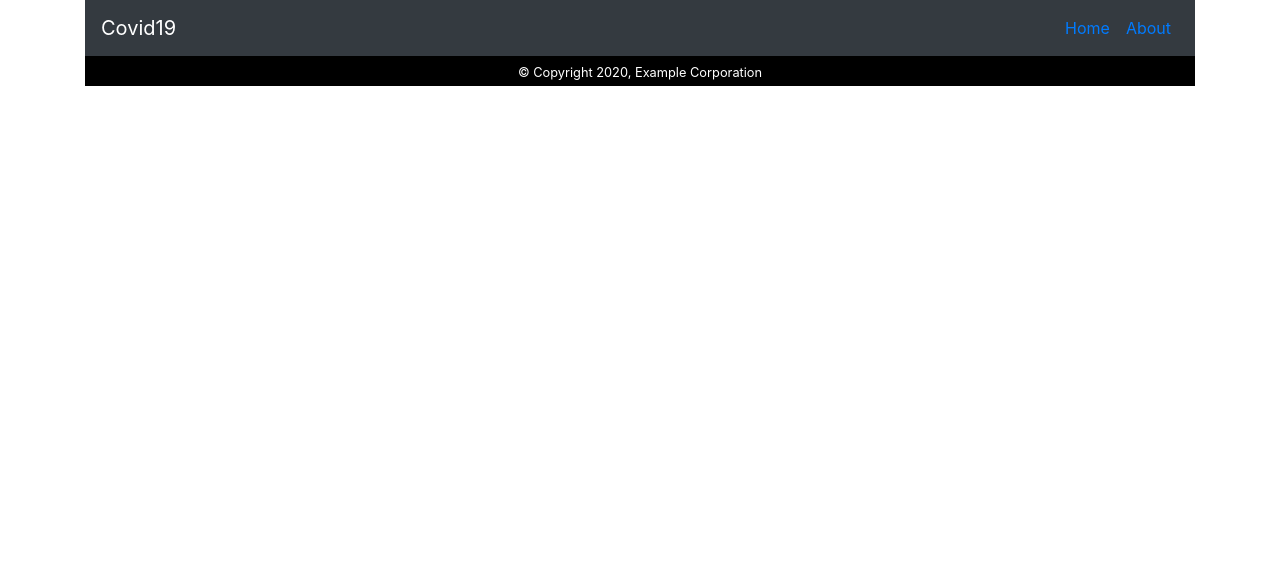
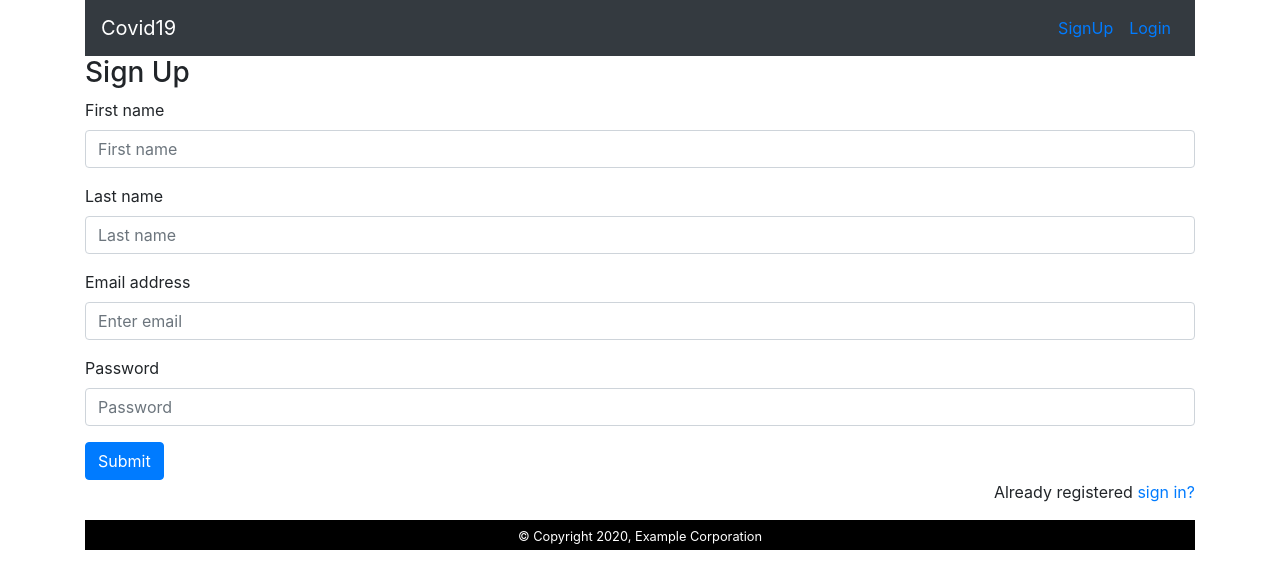
Before and after one commit to rajeev37/covid19-ui, a React (Create React App) app: page /sign-up in a window 1280 px wide. Shown: the top 588 px of the page. Built offline with nearby package versions, Linux system fonts and the light colour scheme.

Commit message:
added login pages and mobx setup

```diff
--- a/package.json
+++ b/package.json
@@ -7,6 +7,8 @@
     "@testing-library/react": "^9.5.0",
     "@testing-library/user-event": "^7.2.1",
     "bootstrap": "^4.5.0",
+    "mobx": "^5.15.4",
+    "mobx-react": "^6.2.2",
     "node-sass": "^4.14.1",
     "react": "^16.13.1",
     "react-bootstrap": "^1.0.1",
@@ -34,5 +36,8 @@
       "last 1 firefox version",
       "last 1 safari version"
     ]
+  },
+  "devDependencies": {
+    "babel-preset-mobx": "^2.0.0"
   }
 }
--- a/src/App.js
+++ b/src/App.js
@@ -3,8 +3,10 @@ import { Switch, Route } from "react-router-dom";
 import './App.scss';
 import Header from "./Components/organisms/Header/Header.js";
 import Footer from "./Components/organisms/Footer/Footer.js";
-import Home from "./Components/Home/Home.js"
-import About from "./Components/About/About.js"
+import Home from "./Components/Home/Home.js";
+import About from "./Components/About/About.js";
+import SignUp from "./Components/SignUp/SignUp.js";
+import Login from "./Components/Login/Login.js";
 function App() {
   return (
     <div className="App">
@@ -12,6 +14,8 @@ function App() {
       <Switch>
         <Route component={About} path="/about" />
         <Route component={Home} exact path="/" />
+        <Route component={SignUp} path="/sign-up" />
+        <Route component={Login} exact path="/sign-in" />
       </Switch>
       <Footer/>
     </div>
--- /dev/null
+++ b/src/Components/Login/Login.js
@@ -0,0 +1,59 @@
+import React from "react";
+import { Form, Button } from 'react-bootstrap';
+
+class Login extends React.Component {
+    constructor(props) {
+        super(props);
+        this.state = {
+            email: "",
+            password: "",
+            rememberMe: ""
+        }
+    }
+    changeHandler = e => {
+        this.setState({ [e.target.name]: e.target.value });
+    }
+    submitLogin = (e) => {
+        e.preventDefault();
+        console.log("$$$$$$$$$$$", this.state);
+    }
+    render() {
+        const { email, password, rememberMe } = this.state;
+        return (
+            <Form onSubmit={this.submitLogin}>
+                <Form.Group controlId="formBasicEmail">
+                    <Form.Label>Email address</Form.Label>
+                    <Form.Control
+                        type="email"
+                        name="email"
+                        value={email}
+                        onChange={this.changeHandler}
+                        placeholder="Enter email"
+                    />
+                </Form.Group>
+                <Form.Group controlId="formBasicPassword">
+                    <Form.Label>Password</Form.Label>
+                    <Form.Control
+                        type="password"
+                        name="password"
+                        value={password}
+                        onChange={this.changeHandler}
+                        placeholder="Password"
+                    />
+                </Form.Group>
+                <Form.Group controlId="formBasicCheckbox">
+                    <Form.Check
+                        type="checkbox"
+                        name="rememberMe"
+                        value={rememberMe}
+                        onChange={this.changeHandler}
+                        label="Remember me" />
+                </Form.Group>
+                <Button variant="primary" type="submit">
+                    Submit
+                </Button>
+            </Form>
+        );
+    }
+}
+export default Login;
--- /dev/null
+++ b/src/Components/SignUp/SignUp.js
@@ -0,0 +1,81 @@
+import React from "react";
+import { Form, Button } from 'react-bootstrap';
+import { Link } from "react-router-dom";
+import { inject, observer } from "mobx-react";
+
+const SignUp = inject("stores")(observer(class SignUp extends React.Component {
+    constructor(props) {
+        super(props);
+        this.state = {
+            fName: "",
+            lName: "",
+            email: "",
+            password: ""
+        }
+        console.log("######", this.props.stores.SignUpStore.test);
+    }
+    changeHandler = e => {
+        console.log("####", e.target);
+        this.setState({ [e.target.name]: e.target.value });
+    }
+    submitSignUp = (e) => {
+        e.preventDefault();
+        console.log("$$$$$$$$$$$", this.state);
+    }
+    render() {
+        const { fName, lName, email, password } = this.state;
+        return (
+            <Form onSubmit={this.submitSignUp}>
+                <h3>Sign Up</h3>
+                <Form.Group controlId="formBasicFName">
+                    <Form.Label>First name</Form.Label>
+                    <Form.Control
+                        type="text"
+                        name="fName"
+                        value={fName}
+                        onChange={this.changeHandler}
+                        placeholder="First name"
+                    />
+                </Form.Group>
+                <Form.Group controlId="formBasicLName">
+                    <Form.Label>Last name</Form.Label>
+                    <Form.Control
+                        type="text"
+                        name="lName"
+                        value={lName}
+                        onChange={this.changeHandler}
+                        placeholder="Last name"
+                    />
+                </Form.Group>
+                <Form.Group controlId="formBasicEmail">
+                    <Form.Label>Email address</Form.Label>
+                    <Form.Control
+                        type="email"
+                        name="email"
+                        value={email}
+                        onChange={this.changeHandler}
+                        placeholder="Enter email"
+                    />
+                </Form.Group>
+
+                <Form.Group controlId="formBasicPassword">
+                    <Form.Label>Password</Form.Label>
+                    <Form.Control
+                        type="password"
+                        name="password"
+                        value={password}
+                        onChange={this.changeHandler}
+                        placeholder="Password"
+                    />
+                </Form.Group>
+                <Button variant="primary" type="submit">
+                    Submit
+                </Button>
+                <p className="forgot-password text-right">
+                    Already registered <Link to="/sign-in">sign in?</Link>
+                </p>
+            </Form>
+        );
+    }
+}));
+export default SignUp;
--- a/src/Components/organisms/Header/Header.js
+++ b/src/Components/organisms/Header/Header.js
@@ -9,10 +9,10 @@ class Header extends React.Component {
         <Navbar.Collapse className="justify-content-end">
           <Nav>
             <Nav.Item>
-                <Nav.Link><Link to="/">Home</Link></Nav.Link>
+                <Nav.Link><Link to="/sign-up">SignUp</Link></Nav.Link>
             </Nav.Item>
             <Nav.Item>
-                <Nav.Link><Link to="/about">About</Link></Nav.Link>
+                <Nav.Link><Link to="/sign-in">Login</Link></Nav.Link>
             </Nav.Item>
           </Nav>
         </Navbar.Collapse>
--- a/src/index.js
+++ b/src/index.js
@@ -1,18 +1,22 @@
 import React from 'react';
 import ReactDOM from 'react-dom';
+import { Provider } from "mobx-react";
 import { BrowserRouter as Router } from "react-router-dom";
 import Container from 'react-bootstrap/Container';
 import './index.scss';
 import App from './App';
 import * as serviceWorker from './serviceWorker';
+import stores from "./stores";
 
 ReactDOM.render(
   <React.StrictMode>
-    <Router>
-      <Container>
-        <App />
-      </Container>
-    </Router>
+    <Provider stores={ stores }>
+      <Router>
+        <Container>
+          <App />
+        </Container>
+      </Router>
+    </Provider>
   </React.StrictMode>,
   document.getElementById('root')
 );
--- /dev/null
+++ b/src/stores/SignUpStore.js
@@ -0,0 +1,10 @@
+import { observable, decorate } from "mobx";
+
+class SignUpStore {
+    test = "test";
+}
+decorate(SignUpStore, {
+    test: observable,
+  })
+
+export default new SignUpStore();
--- /dev/null
+++ b/src/stores/index.js
@@ -0,0 +1,7 @@
+import SignUpStore from "./SignUpStore";
+
+const stores = {
+    SignUpStore,
+};
+
+export default stores;
```
Also changed, not shown: 2 other files (tests, documents, lock files or other folders).
